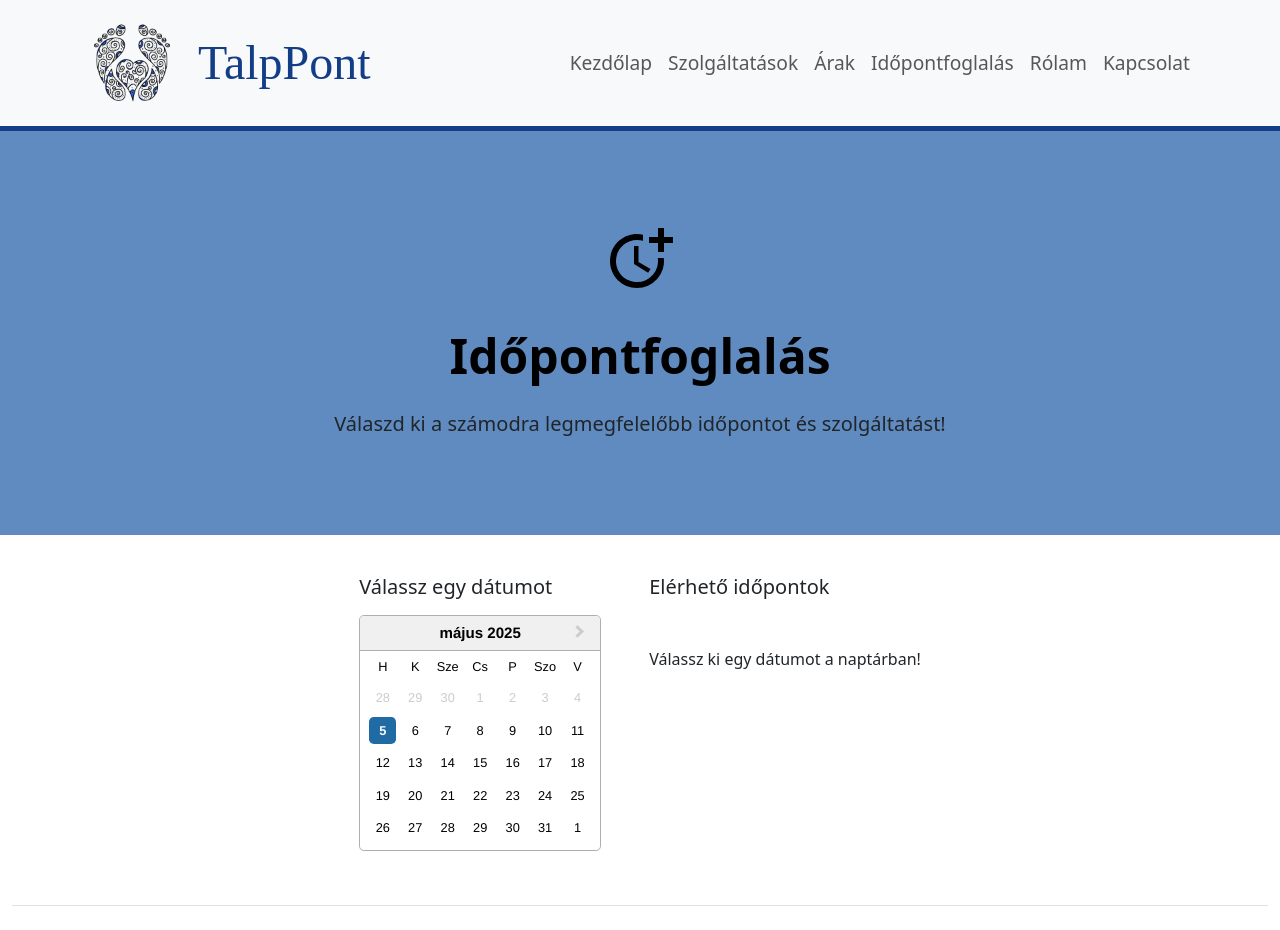
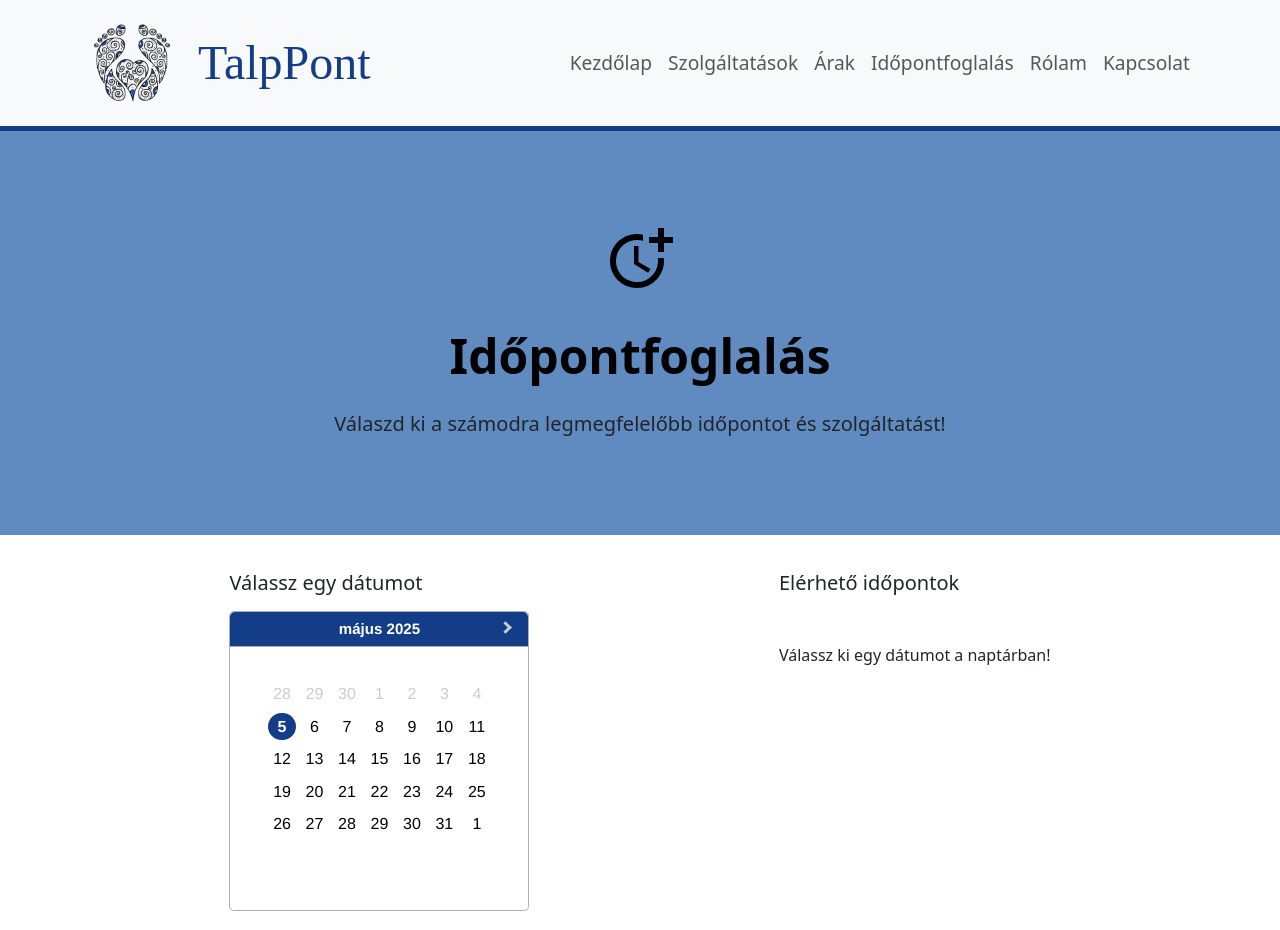
Before and after one commit to felixmachan/flask-react-test, a React (Vite) app in the folder frontend/: page /appointments in a window 1280 px wide. Shown: the top 930 px of the page. Built offline with nearby package versions, Linux system fonts and the light colour scheme; no server answers; a web font is replaced by a local one.

Commit message:
Fix calendar to hover circle

```diff
--- a/frontend/src/DatePickerComponent.css
+++ b/frontend/src/DatePickerComponent.css
@@ -0,0 +1,84 @@
+/* Naptár háttérszín és szövegformázás */
+.react-datepicker__day--selected {
+  background-color: #133E87; /* Kiválasztott nap háttérszíne */
+  color: white; /* Kiválasztott nap szövegszíne */
+  border-radius: 50%; /* Kör alakú kijelölés */
+}
+
+/* Fejléc háttérszíne és szövegszíne */
+.react-datepicker__header {
+  background-color: #133E87; /* Fejléc háttérszíne */
+  color: white; /* Fejléc szövegszíne */
+}
+
+
+.react-datepicker__day:hover,
+.react-datepicker__day--selected:hover,
+.react-datepicker__day--keyboard-selected:hover {
+  background-color: #608cc181 !important;
+  border-radius: 50% !important;
+  color: white;
+}
+
+/* Fejléc stílusa */
+.react-datepicker__month-text {
+  font-weight: bold; /* Fejléc szövege félkövér */
+  color: white; /* Fejléc szövegszíne */
+}
+
+/* Ma gomb stílus */
+.react-datepicker__today-button {
+  background-color: #28a745; /* Ma gomb színe */
+  color: white;
+}
+
+.react-datepicker__today-button:hover {
+  background-color: #218838; /* Hover szín */
+}
+
+/* Bal és jobb blokk igazítása */
+.datepicker-container {
+  display: flex;
+  justify-content: space-evenly;
+  align-items: flex-start;
+  gap: 40px;
+  padding: 20px;
+  flex-wrap: wrap;
+  height: 100%;
+}
+
+/* Bal oldali naptár blokk */
+.datepicker-calendar {
+  min-width: 300px;
+  max-width: 50%; /* Ezt hozzáadva biztosítjuk, hogy a naptár kitöltse a szülőt */
+  max-height: 80%;
+}
+
+/* Jobb oldali időpont blokk */
+.datepicker-times {
+  max-width: 50%;
+}
+
+.react-datepicker { /* Ne legyen nagyobb, mint a szülőelem */
+  font-size: 16px; /* Betűméret módosítása */
+  box-sizing: border-box; /* Beleférjen a konténerbe, figyelembe véve a padding-ot */
+  width: 100%;
+  height: 300px
+}
+
+.react-datepicker__current-month {
+  color: white; /* Fejléc szövegszíne */
+}
+
+.react-datepicker__day-name{
+  color: white;
+}
+
+.react-datepicker__month-container{
+  width: 100%;
+  height: 100%;
+}
+
+.react-datepicker__month{
+  height: 80%;
+}
--- a/frontend/src/components/Calendar.jsx
+++ b/frontend/src/components/Calendar.jsx
@@ -1,9 +1,8 @@
 import React, { useState } from 'react';
 import DatePicker from 'react-datepicker';
 import 'react-datepicker/dist/react-datepicker.css';
-import '../DatePickerComponent.css'; // ha külön stílust akarsz
-import { hu } from "date-fns/locale"; // Importálás a magyar lokalizációhoz
-
+import '../DatePickerComponent.css'; // Ha külön stílust akarsz
+import { hu } from "date-fns/locale"; // Magyar lokalizáció
 
 function DatePickerComponent() {
   const [selectedDate, setSelectedDate] = useState(new Date());
@@ -14,21 +13,21 @@ function DatePickerComponent() {
   };
 
   return (
-    <div className="d-flex justify-content-center gap-5 p-4 flex-wrap">
+    <div className="datepicker-container">
       {/* Bal oldali: Naptár */}
-      <div>
+      <div className="datepicker-calendar">
         <h5 className="mb-3">Válassz egy dátumot</h5>
         <DatePicker
           selected={selectedDate}
           onChange={handleDateChange}
           inline
           minDate={new Date()}
-            locale={hu} // Magyar lokalizáció
+          locale={hu} // Magyar lokalizáció
         />
       </div>
 
       {/* Jobb oldali: Időpontok (helykitöltő) */}
-      <div>
+      <div className="datepicker-times">
         <h5 className="mb-5">Elérhető időpontok</h5>
         <p>Válassz ki egy dátumot a naptárban!</p>
         {/* Később ide jönnek az időpontok */}
```
